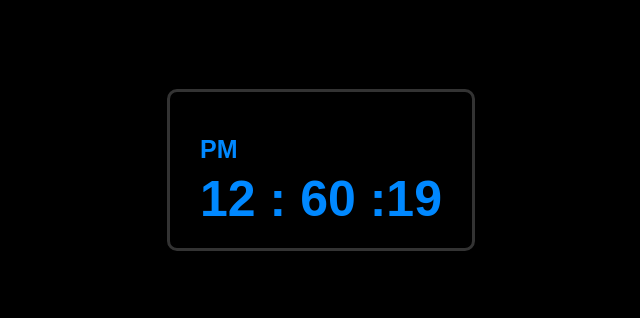
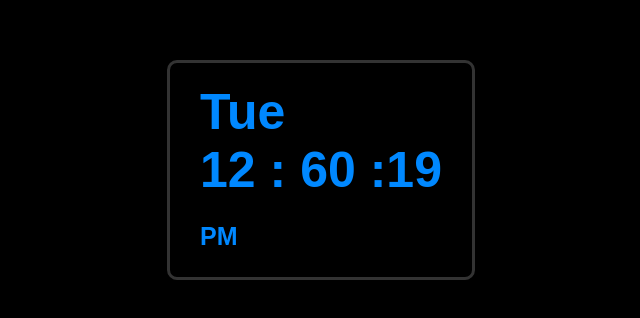
Before and after one commit to Abbasraza6/Digital-Clock, a plain HTML site: page index.html in a window 1280 px wide. Shown: the part 230-548 px from the top of the page, without its empty margins (319-959 px from the left). Drawn offline with Linux system fonts and the light colour scheme.

Commit message:
Day added

```diff
--- a/app.js
+++ b/app.js
@@ -2,11 +2,15 @@ var hrs_span = document.getElementById("hrs_span");
 var mins_span = document.getElementById("mins_span");
 var secs_span = document.getElementById("secs_span");
 var ampm_span = document.getElementById("ampm_span");
+var day_span = document.getElementById("day_span");
+
+var days = ['Sun', 'Mon', 'Tue', 'Wed', 'Thu', 'Fri', 'Sat'];
 
 function digitalClockHandle (){
 
     var currentDate = new Date()
     var hours = currentDate.getHours();
+    day_span.innerText = days[currentDate.getDay()];
     var am_pm = '';
     if(hours == 0){
         am_pm = 'am';
--- a/index.html
+++ b/index.html
@@ -10,14 +10,19 @@
 
     <div class="clock-container">
         <div class="time-box">
-            <div class="ampm-box">
-                <span id="ampm_span">AM</span>
+            <div class="day-box">
+                <span id="day_span"></span>
             </div>
+
             <div class="digits">
                 <span id="hrs_span">00</span>
                 <span class="colon">:</span>
                 <span id="mins_span">00</span>
                 <span class="colon">:</span><span id="secs_span">00</span>
+            </div>
+
+            <div class="ampm-box">
+                <span id="ampm_span">AM</span>
             </div>
         </div>
     </div>
```
